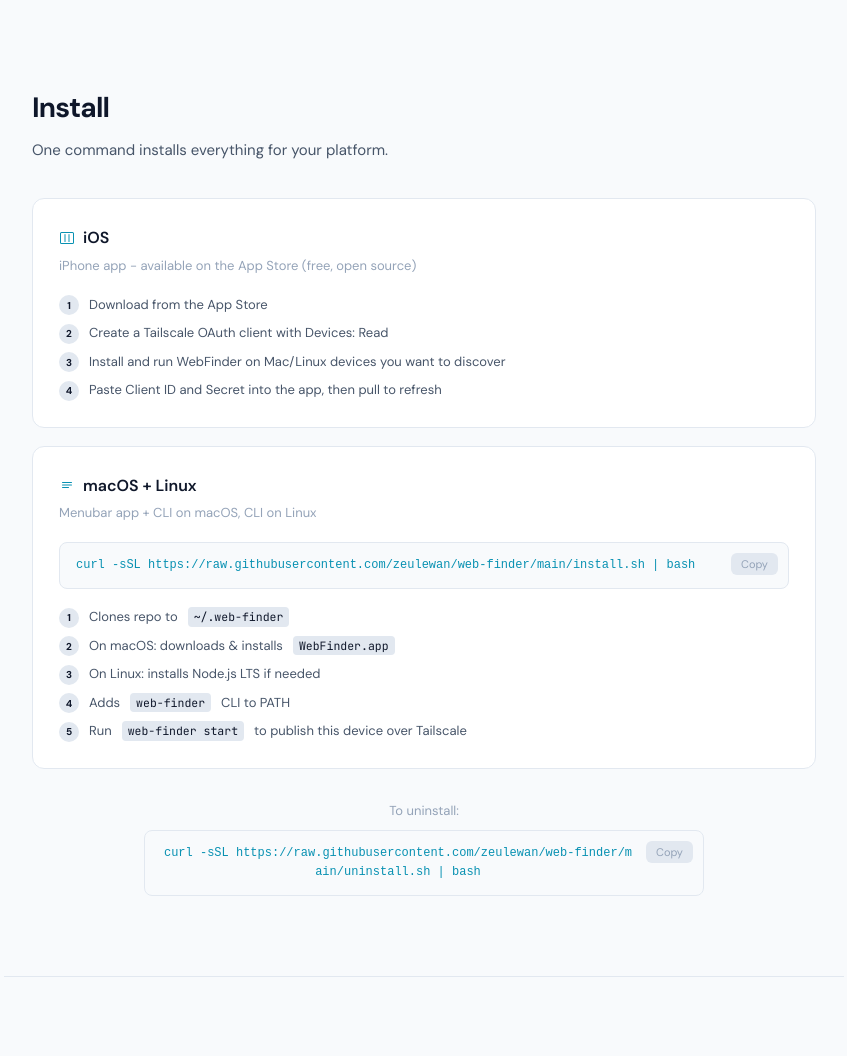
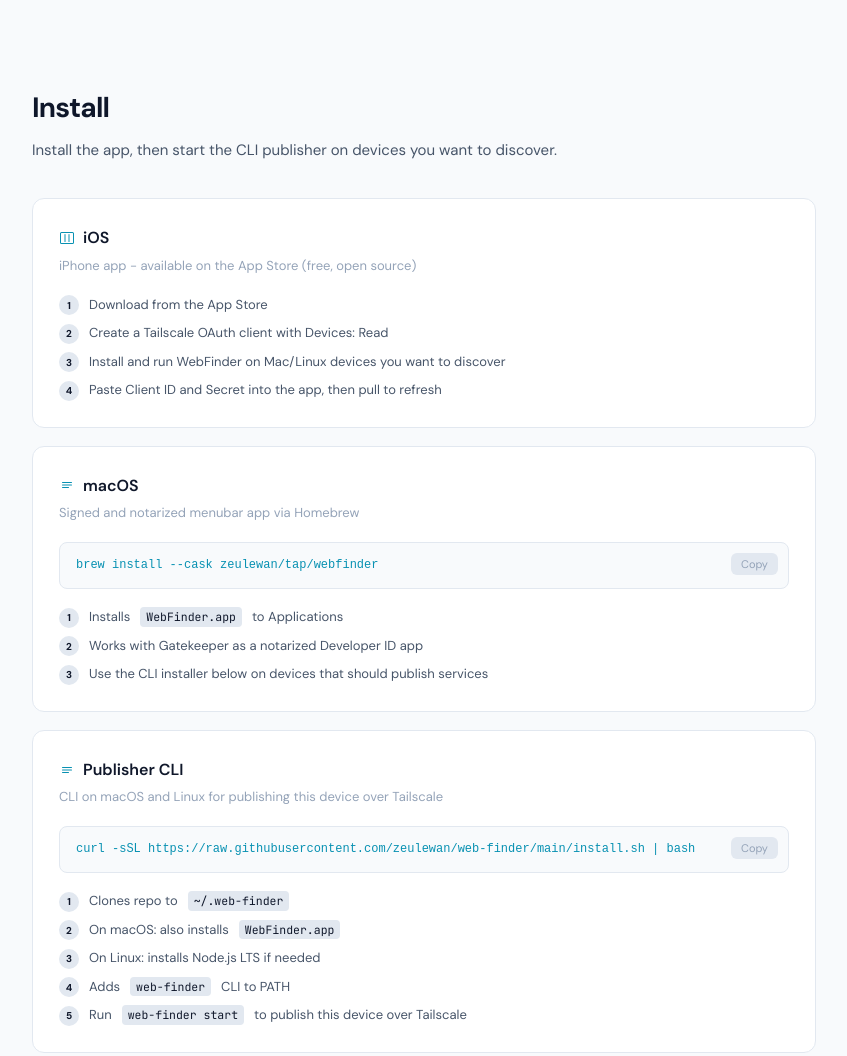
Before and after one commit to zeulewan/web-finder, a website: page docs/index.html in a window 1280 px wide. Shown: the part 2120-3176 px from the top of the page, without its empty margins (216-1063 px from the left). Drawn offline with Linux system fonts and the light colour scheme.

Commit message:
docs: add Homebrew cask install

```diff
--- a/docs/index.html
+++ b/docs/index.html
@@ -848,7 +848,7 @@
 <!-- INSTALL -->
 <div class="content-section fade-up" id="install">
   <h2>Install</h2>
-  <p class="section-sub">One command installs everything for your platform.</p>
+  <p class="section-sub">Install the app, then start the CLI publisher on devices you want to discover.</p>
 
   <div class="install-grid">
 
@@ -876,16 +876,36 @@
         <svg width="16" height="16" fill="var(--cyan)" viewBox="0 0 16 16">
           <path d="M3 5.5a.5.5 0 0 1 .5-.5h9a.5.5 0 0 1 0 1h-9a.5.5 0 0 1-.5-.5zM3 8a.5.5 0 0 1 .5-.5h9a.5.5 0 0 1 0 1h-9A.5.5 0 0 1 3 8zm0 2.5a.5.5 0 0 1 .5-.5h6a.5.5 0 0 1 0 1h-6a.5.5 0 0 1-.5-.5z"/>
         </svg>
-        macOS + Linux
+        macOS
       </h3>
-      <p class="card-sub">Menubar app + CLI on macOS, CLI on Linux</p>
+      <p class="card-sub">Signed and notarized menubar app via Homebrew</p>
+      <div class="code-block">
+        <code>brew install --cask zeulewan/tap/webfinder</code>
+        <button class="copy-btn" onclick="copy(this, 'brew install --cask zeulewan/tap/webfinder')">Copy</button>
+      </div>
+      <ol class="steps">
+        <li>Installs <code>WebFinder.app</code> to Applications</li>
+        <li>Works with Gatekeeper as a notarized Developer ID app</li>
+        <li>Use the CLI installer below on devices that should publish services</li>
+      </ol>
+    </div>
+
+    <!-- Publisher CLI -->
+    <div class="install-card">
+      <h3>
+        <svg width="16" height="16" fill="var(--cyan)" viewBox="0 0 16 16">
+          <path d="M3 5.5a.5.5 0 0 1 .5-.5h9a.5.5 0 0 1 0 1h-9a.5.5 0 0 1-.5-.5zM3 8a.5.5 0 0 1 .5-.5h9a.5.5 0 0 1 0 1h-9A.5.5 0 0 1 3 8zm0 2.5a.5.5 0 0 1 .5-.5h6a.5.5 0 0 1 0 1h-6a.5.5 0 0 1-.5-.5z"/>
+        </svg>
+        Publisher CLI
+      </h3>
+      <p class="card-sub">CLI on macOS and Linux for publishing this device over Tailscale</p>
       <div class="code-block">
         <code>curl -sSL https://raw.githubusercontent.com/zeulewan/web-finder/main/install.sh | bash</code>
         <button class="copy-btn" onclick="copy(this, 'curl -sSL https://raw.githubusercontent.com/zeulewan/web-finder/main/install.sh | bash')">Copy</button>
       </div>
       <ol class="steps">
         <li>Clones repo to <code>~/.web-finder</code></li>
-        <li>On macOS: downloads &amp; installs <code>WebFinder.app</code></li>
+        <li>On macOS: also installs <code>WebFinder.app</code></li>
         <li>On Linux: installs Node.js LTS if needed</li>
         <li>Adds <code>web-finder</code> CLI to PATH</li>
         <li>Run <code>web-finder start</code> to publish this device over Tailscale</li>
```
Also changed, not shown: README.md.
